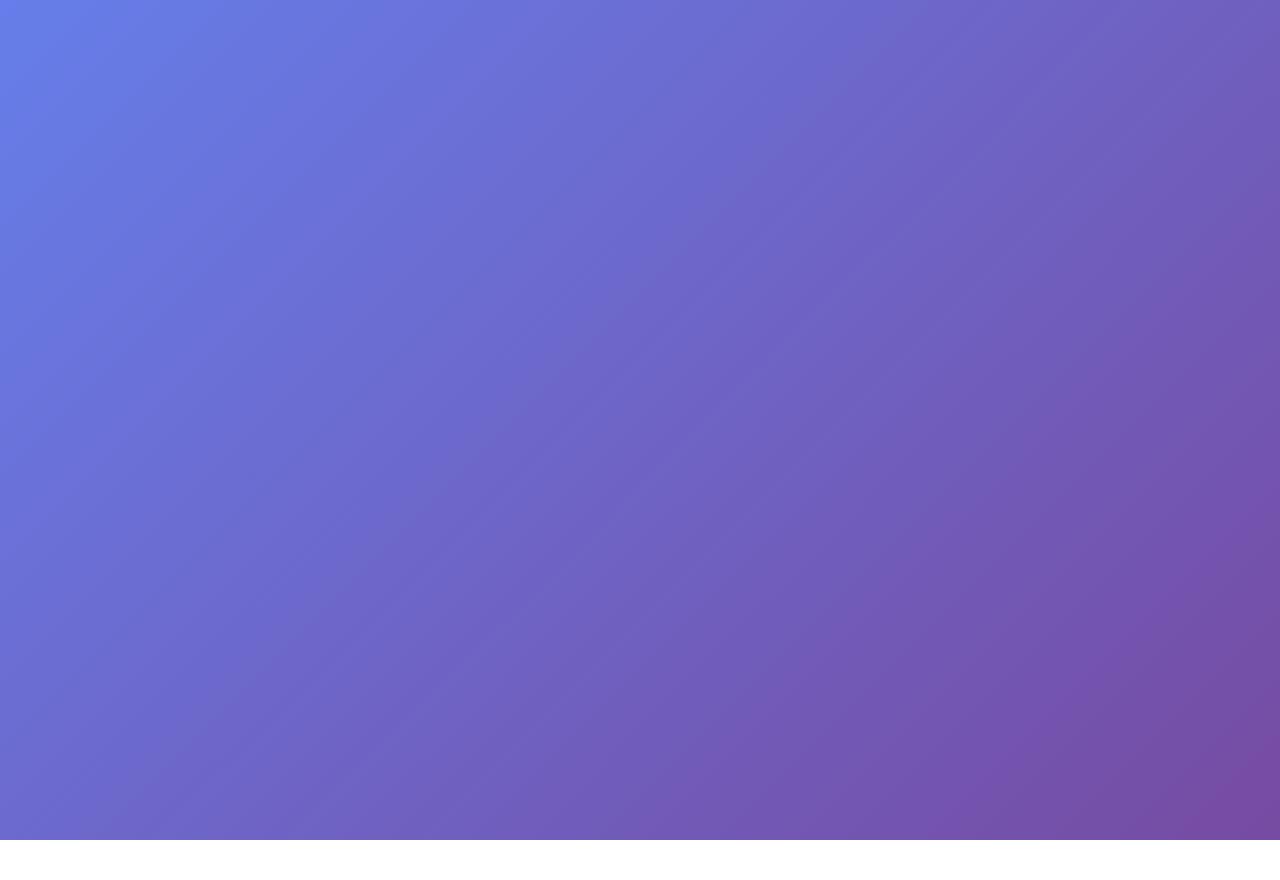
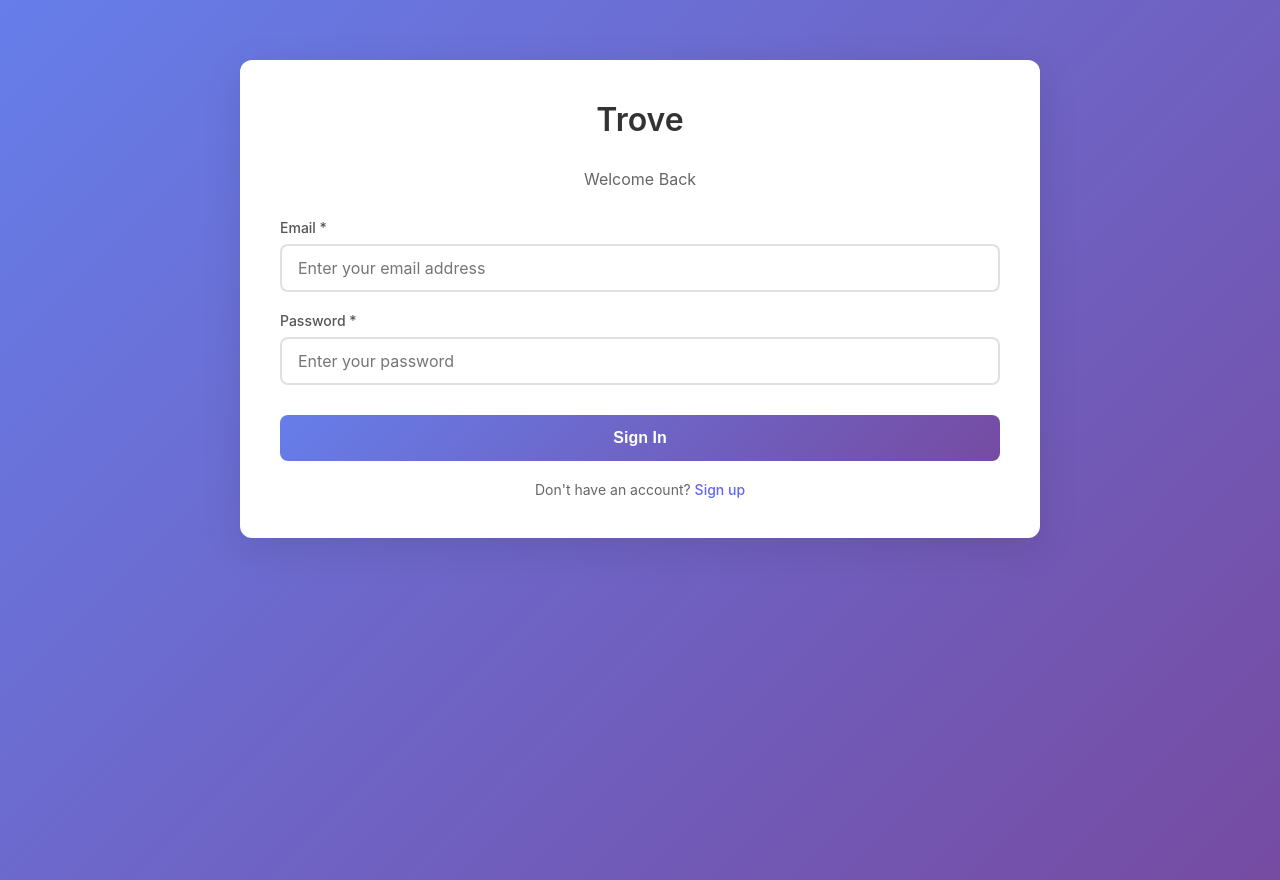
Before and after one commit to Ramnarayanansankar/Trove-Social_App_Frontend, an Angular app: page /login in a window 1280 px wide. Before the commit this address led to /. Before the commit the page ends 840 px from the top, so only its background shows below. Built offline with nearby package versions, Linux system fonts and the light colour scheme.

Commit message:
Added the Login page and made changes to the signup page

```diff
--- a/src/app/app-routing.module.ts
+++ b/src/app/app-routing.module.ts
@@ -2,9 +2,11 @@ import { NgModule } from '@angular/core';
 import { RouterModule, Routes } from '@angular/router';
 import { SignupComponent } from './components/signup/signup.component';
 import { HomepageComponent } from './components/homepage/homepage.component';
+import { LoginComponent } from './components/login/login.component';
 
 const routes: Routes = [
-  { path: '', redirectTo: '/home', pathMatch: 'full' },
+  { path: '', redirectTo: '/login', pathMatch: 'full' },
+  { path: 'login', component: LoginComponent },
   { path: 'signup', component: SignupComponent },
   { path: 'home', component: HomepageComponent }
 ];
--- a/src/app/app.module.ts
+++ b/src/app/app.module.ts
@@ -6,12 +6,14 @@ import { AppRoutingModule } from './app-routing.module';
 import { AppComponent } from './app.component';
 import { SignupComponent } from './components/signup/signup.component';
 import { HomepageComponent } from './components/homepage/homepage.component';
+import { LoginComponent } from './components/login/login.component';
 
 @NgModule({
   declarations: [
     AppComponent,
     SignupComponent,
-    HomepageComponent
+    HomepageComponent,
+    LoginComponent
   ],
   imports: [
     BrowserModule,
--- /dev/null
+++ b/src/app/components/login/login.component.css
@@ -0,0 +1,2 @@
+/* Component-specific styles can be added here if needed */
+/* Most styles are in the global styles.css file */
--- /dev/null
+++ b/src/app/components/login/login.component.html
@@ -0,0 +1,70 @@
+<div class="form-container">
+  <h1 class="form-title">Trove</h1>
+  <p style="text-align: center; color: #666; margin-bottom: 30px;">Welcome Back</p>
+
+  <form [formGroup]="loginForm" (ngSubmit)="onSubmit()">
+
+    <!-- Success Message -->
+    <div *ngIf="successMessage" class="success-message">
+      {{ successMessage }}
+    </div>
+
+    <!-- Error Message -->
+    <div *ngIf="errorMessage" class="error-message" style="background: #f8d7da; color: #721c24; padding: 12px; border-radius: 8px; margin-bottom: 20px;">
+      {{ errorMessage }}
+    </div>
+
+    <!-- Email -->
+    <div class="form-group">
+      <label class="form-label" for="email">Email *</label>
+      <input
+        type="email"
+        id="email"
+        formControlName="email"
+        class="form-control"
+        [class.error]="submitted && f['email'].invalid"
+        placeholder="Enter your email address"
+      />
+      <span class="error-message" *ngIf="getFieldError('email')">
+        {{ getFieldError('email') }}
+      </span>
+    </div>
+
+    <!-- Password -->
+    <div class="form-group">
+      <label class="form-label" for="password">Password *</label>
+      <input
+        type="password"
+        id="password"
+        formControlName="password"
+        class="form-control"
+        [class.error]="submitted && f['password'].invalid"
+        placeholder="Enter your password"
+      />
+      <span class="error-message" *ngIf="getFieldError('password')">
+        {{ getFieldError('password') }}
+      </span>
+    </div>
+
+    <!-- Submit Button -->
+    <button
+      type="submit"
+      class="btn btn-primary"
+      [disabled]="isLoading"
+    >
+      <span *ngIf="!isLoading">Sign In</span>
+      <span *ngIf="isLoading">Signing In...</span>
+    </button>
+
+    <!-- Sign Up Link -->
+    <div style="text-align: center; margin-top: 20px;">
+      <p style="color: #666; font-size: 14px;">
+        Don't have an account?
+        <a routerLink="/signup" style="color: #6366f1; text-decoration: none; font-weight: 500;">
+          Sign up
+        </a>
+      </p>
+    </div>
+
+  </form>
+</div>
--- /dev/null
+++ b/src/app/components/login/login.component.ts
@@ -0,0 +1,114 @@
+import { Component, OnInit } from '@angular/core';
+import { FormBuilder, FormGroup, Validators } from '@angular/forms';
+import { Router } from '@angular/router';
+import { LoginService, LoginData } from '../../services/login.service';
+
+@Component({
+  selector: 'app-login',
+  templateUrl: './login.component.html',
+  styleUrls: ['./login.component.css']
+})
+export class LoginComponent implements OnInit {
+  loginForm!: FormGroup;
+  submitted = false;
+  successMessage = '';
+  errorMessage = '';
+  isLoading = false;
+
+  constructor(
+    private fb: FormBuilder,
+    private loginService: LoginService,
+    private router: Router
+  ) {}
+
+  ngOnInit(): void {
+    // Check if user is already logged in
+    const currentUser = localStorage.getItem('currentUser');
+    if (currentUser) {
+      this.router.navigate(['/home']);
+      return;
+    }
+
+    this.loginForm = this.fb.group({
+      email: ['', [Validators.required, Validators.email]],
+      password: ['', [Validators.required, Validators.minLength(6)]]
+    });
+  }
+
+  get f() {
+    return this.loginForm.controls;
+  }
+
+  getFieldError(fieldName: string): string {
+    const field = this.f[fieldName];
+    if (field?.errors && (field.touched || this.submitted)) {
+      if (field.errors['required']) {
+        return `${fieldName.charAt(0).toUpperCase() + fieldName.slice(1)} is required`;
+      }
+      if (field.errors['email']) {
+        return 'Please enter a valid email address';
+      }
+      if (field.errors['minlength']) {
+        return `Password must be at least ${field.errors['minlength'].requiredLength} characters`;
+      }
+    }
+    return '';
+  }
+
+  onSubmit(): void {
+    this.submitted = true;
+    this.errorMessage = '';
+    this.successMessage = '';
+
+    if (this.loginForm.invalid) {
+      return;
+    }
+
+    this.isLoading = true;
+    const loginData: LoginData = this.loginForm.value;
+
+    console.log('Submitting login form with data:', loginData);
+
+    this.loginService.login(loginData).subscribe({
+      next: (response) => {
+        this.isLoading = false;
+        console.log('Login Response received:', response);
+
+        // Store user data in localStorage
+        // In a real app, you'd get this from the backend response
+        const userData = {
+          email: loginData.email,
+          firstName: response.user?.firstName || 'User'
+        };
+        localStorage.setItem('currentUser', JSON.stringify(userData));
+
+        // Show success message briefly before navigation
+        this.successMessage = 'Login successful! Redirecting...';
+
+        // Navigate to homepage after a short delay
+        setTimeout(() => {
+          this.router.navigate(['/home']);
+        }, 1000);
+      },
+      error: (error) => {
+        this.isLoading = false;
+        console.error('Login Error Details:', error);
+        console.error('Error Status:', error.status);
+        console.error('Error Message:', error.message);
+
+        // Handle different error scenarios
+        if (error.status === 0) {
+          this.errorMessage = 'Unable to connect to server. Please check if the backend is running.';
+        } else if (error.status === 401) {
+          this.errorMessage = 'Invalid email or password. Please try again.';
+        } else if (error.status === 400) {
+          this.errorMessage = error.error?.message || 'Invalid data. Please check your input.';
+        } else if (error.status === 500) {
+          this.errorMessage = error.error?.message || 'Server error. Please try again later.';
+        } else {
+          this.errorMessage = error.error?.message || 'Login failed. Please try again.';
+        }
+      }
+    });
+  }
+}
--- a/src/app/components/signup/signup.component.html
+++ b/src/app/components/signup/signup.component.html
@@ -236,8 +236,5 @@
       <span *ngIf="isLoading">Creating Account...</span>
     </button>
 
-    <p style="text-align: center; margin-top: 20px; color: #666; font-size: 14px;">
-      Already have an account? <a href="#" style="color: #667eea; text-decoration: none;">Sign in</a>
-    </p>
   </form>
 </div>
--- /dev/null
+++ b/src/app/services/login.service.ts
@@ -0,0 +1,49 @@
+import { Injectable } from '@angular/core';
+import { HttpClient, HttpHeaders } from '@angular/common/http';
+import { Observable, of } from 'rxjs';
+import { delay } from 'rxjs/operators';
+
+export interface LoginData {
+  email: string;
+  password: string;
+}
+
+@Injectable({
+  providedIn: 'root'
+})
+export class LoginService {
+  // Base URL for authentication endpoints
+  private baseUrl = '/api/auth';
+  private httpOptions = {
+    headers: new HttpHeaders({
+      'Content-Type': 'application/json',
+      'Accept': 'application/json'
+    })
+  };
+
+  // Set to true to use mock response for frontend testing
+  private useMock = false;
+
+  constructor(private http: HttpClient) { }
+
+  login(loginData: LoginData): Observable<any> {
+    if (this.useMock) {
+      // Mock response for frontend testing
+      console.log('Using mock login response');
+      console.log('Login data:', loginData);
+      return of({
+        success: true,
+        message: 'Login successful',
+        user: {
+          email: loginData.email,
+          firstName: 'User'
+        }
+      }).pipe(delay(1000));
+    }
+
+    const apiUrl = `${this.baseUrl}/login`;
+    console.log('Calling API:', apiUrl);
+    console.log('Sending data:', loginData);
+    return this.http.post<any>(apiUrl, loginData, this.httpOptions);
+  }
+}
--- a/src/app/services/signup.service.ts
+++ b/src/app/services/signup.service.ts
@@ -21,8 +21,8 @@ export interface SignupData {
   providedIn: 'root'
 })
 export class SignupService {
-  // Use relative URL - Angular proxy will handle routing to backend
-  private apiUrl = '/signUp';
+  // Base URL for authentication endpoints
+  private baseUrl = '/api/auth';
   private httpOptions = {
     headers: new HttpHeaders({
       'Content-Type': 'application/json',
@@ -33,8 +33,9 @@ export class SignupService {
   constructor(private http: HttpClient) { }
 
   signup(userData: SignupData): Observable<any> {
-    console.log('Calling API:', this.apiUrl);
+    const apiUrl = `${this.baseUrl}/signUp`;
+    console.log('Calling API:', apiUrl);
     console.log('Sending data:', userData);
-    return this.http.post<any>(this.apiUrl, userData, this.httpOptions);
+    return this.http.post<any>(apiUrl, userData, this.httpOptions);
   }
 }
```
Also changed, not shown: proxy.conf.json (+5 -2 lines).
